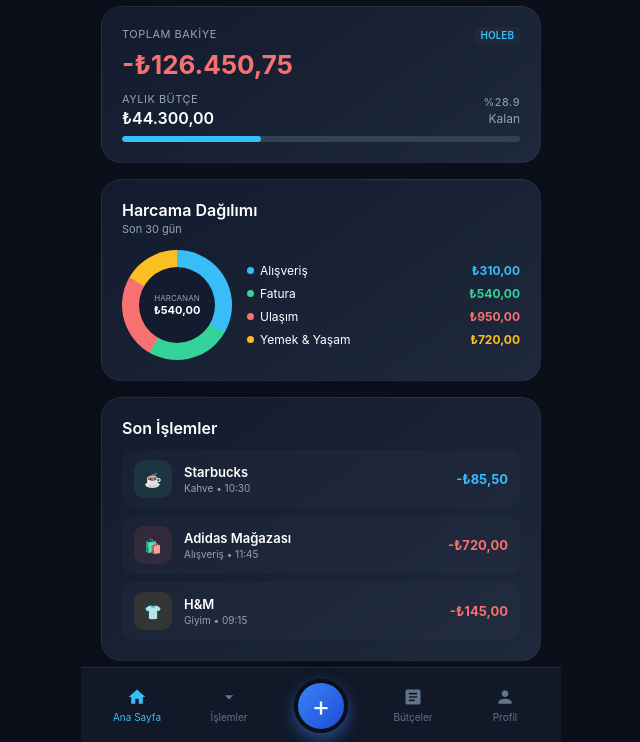
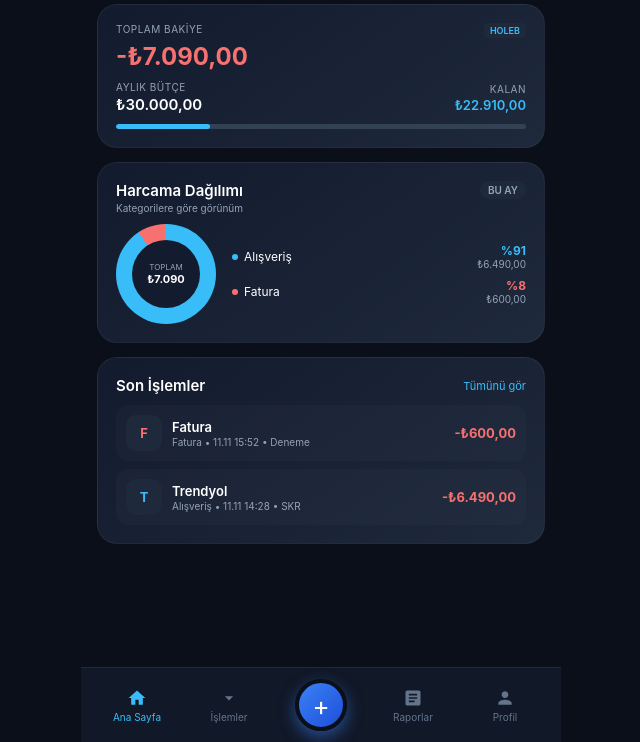
Before and after one commit to FatihKoc81/Katip, a plain HTML site: page index.html in a window 1280 px wide. Shown: the part 58-800 px from the top of the page, without its empty margins (319-959 px from the left). Drawn offline with Linux system fonts and the light colour scheme.

Commit message:
Refactor styles and update HTML structure

```diff
--- a/index.html
+++ b/index.html
@@ -34,19 +34,19 @@
             gap: 10px;
         }
         .logo-icon {
-            width: 32px;
-            height: 32px;
+            width: 30px;
+            height: 30px;
             background: linear-gradient(135deg, #3b82f6, #1d4ed8);
             border-radius: 8px;
             display: flex;
             align-items: center;
             justify-content: center;
             font-weight: bold;
-            font-size: 18px;
+            font-size: 16px;
         }
         .logo-text h1 {
-            font-size: 16px;
-            letter-spacing: 1px;
+            font-size: 15px;
+            letter-spacing: 0.5px;
             font-weight: 700;
         }
         .header-icons {
@@ -57,88 +57,94 @@
         .content {
             flex: 1;
             overflow-y: auto;
-            padding: 0 20px 90px 20px;
+            padding: 0 16px 90px 16px;
         }
         .card {
             background: linear-gradient(145deg, #131b2e, #1e293b);
             border-radius: 20px;
-            padding: 20px;
-            margin-bottom: 16px;
+            padding: 18px;
+            margin-bottom: 14px;
             border: 1px solid rgba(255, 255, 255, 0.05);
         }
-        .balance-header {
+        .card-top {
             display: flex;
             justify-content: space-between;
             align-items: flex-start;
-            margin-bottom: 6px;
+            margin-bottom: 4px;
         }
-        .balance-title {
-            font-size: 11px;
+        .label-muted {
+            font-size: 10px;
             color: #94a3b8;
             letter-spacing: 0.5px;
             text-transform: uppercase;
         }
-        .balance-subtag {
-            font-size: 10px;
+        .subtag {
+            font-size: 9px;
             background: #1e293b;
             color: #38bdf8;
             padding: 2px 6px;
             border-radius: 4px;
             font-weight: 600;
         }
-        .balance-amount {
-            font-size: 26px;
+        .amount-main {
+            font-size: 24px;
             font-weight: 700;
             color: #f87171;
-            margin-bottom: 12px;
+            margin-bottom: 10px;
         }
-        .budget-row {
+        .flex-row {
             display: flex;
             justify-content: space-between;
             align-items: center;
         }
+        .sub-val {
+            font-size: 15px;
+            font-weight: 600;
+            color: #ffffff;
+        }
         .progress-bar {
             width: 100%;
-            height: 6px;
+            height: 5px;
             background: #334155;
             border-radius: 3px;
             overflow: hidden;
-            margin-top: 8px;
+            margin-top: 10px;
         }
         .progress-fill {
-            width: 35%;
+            width: 23%;
             height: 100%;
             background: #38bdf8;
             border-radius: 3px;
         }
-        .section-title {
-            font-size: 16px;
+        .sec-title {
+            font-size: 15px;
             font-weight: 600;
             margin-bottom: 2px;
         }
-        .section-subtitle {
-            font-size: 11px;
+        .sec-sub {
+            font-size: 10px;
             color: #94a3b8;
-            margin-bottom: 14px;
+            margin-bottom: 12px;
         }
-        .chart-container {
+        .chart-box {
             display: flex;
             align-items: center;
-            gap: 15px;
+            gap: 16px;
         }
         .donut {
-            width: 110px;
-            height: 110px;
+            width: 100px;
+            height: 100px;
             border-radius: 50%;
-            background: conic-gradient(#38bdf8 0deg 120deg, #34d399 120deg 210deg, #f87171 210deg 300deg, #fbbf24 300deg 360deg);
+            background: conic-gradient(#38bdf8 0deg 327deg, #f87171 327deg 360deg);
             display: flex;
             align-items: center;
             justify-content: center;
             position: relative;
+            flex-shrink: 0;
         }
         .donut-inner {
-            width: 76px;
-            height: 76px;
+            width: 68px;
+            height: 68px;
             background: #131b2e;
             border-radius: 50%;
             display: flex;
@@ -156,64 +162,63 @@
             font-size: 11px;
             font-weight: 700;
         }
-        .categories {
+        .categories-list {
             flex: 1;
             display: flex;
             flex-direction: column;
             gap: 8px;
         }
-        .category-item {
+        .cat-row {
             display: flex;
             justify-content: space-between;
             align-items: center;
             font-size: 12px;
         }
-        .cat-info {
+        .cat-left {
             display: flex;
             align-items: center;
             gap: 6px;
         }
         .dot {
-            width: 7px;
-            height: 7px;
+            width: 6px;
+            height: 6px;
             border-radius: 50%;
         }
-
-        .transaction-item {
+        .tx-card {
             display: flex;
             align-items: center;
             justify-content: space-between;
             background: rgba(255, 255, 255, 0.02);
-            padding: 10px 12px;
+            padding: 10px;
             border-radius: 12px;
             margin-bottom: 8px;
         }
         .tx-left {
             display: flex;
             align-items: center;
-            gap: 12px;
+            gap: 10px;
         }
-        .tx-icon {
-            width: 38px;
-            height: 38px;
+        .tx-avatar {
+            width: 36px;
+            height: 36px;
             border-radius: 10px;
             background: #1e293b;
             display: flex;
             align-items: center;
             justify-content: center;
             font-weight: 700;
-            font-size: 14px;
+            font-size: 13px;
         }
-        .tx-details h4 {
+        .tx-info h4 {
             font-size: 13px;
             font-weight: 600;
-            margin-bottom: 2px;
+            margin-bottom: 1px;
         }
-        .tx-details p {
+        .tx-info p {
             font-size: 10px;
             color: #94a3b8;
         }
-        .tx-amount {
+        .tx-val {
             font-size: 13px;
             font-weight: 700;
             color: #f87171;
@@ -238,7 +243,7 @@
             display: flex;
             flex-direction: column;
             align-items: center;
-            gap: 4px;
+            gap: 3px;
             color: #64748b;
             font-size: 10px;
             text-decoration: none;
@@ -252,24 +257,24 @@
             height: 20px;
             fill: currentColor;
         }
-        .fab-container {
+        .fab-box {
             position: relative;
             flex: 1;
             display: flex;
             justify-content: center;
         }
-        .fab {
+        .fab-btn {
             position: absolute;
             top: -26px;
-            width: 54px;
-            height: 54px;
+            width: 52px;
+            height: 52px;
             background: linear-gradient(135deg, #3b82f6, #1d4ed8);
             border-radius: 50%;
             display: flex;
             align-items: center;
             justify-content: center;
             color: #ffffff;
-            font-size: 28px;
+            font-size: 26px;
             box-shadow: 0 6px 16px rgba(59, 130, 246, 0.5);
             border: 4px solid #0b0f19;
             cursor: pointer;
@@ -285,28 +290,28 @@
             </div>
         </div>
         <div class="header-icons">
-            <svg viewBox="0 0 24 24" width="20" height="20" fill="none" stroke="currentColor" stroke-width="2"><circle cx="11" cy="11" r="8"></circle><line x1="21" y1="21" x2="16.65" y2="16.65"></line></svg>
-            <svg viewBox="0 0 24 24" width="20" height="20" fill="none" stroke="currentColor" stroke-width="2"><path d="M4 15s1-1 4-1 5 2 8 2 4-1 4-1V3s-1 1-4 1-5-2-8-2-4 1-4 1z"></path><line x1="4" y1="22" x2="4" y2="15"></line></svg>
+            <svg width="18" height="18" fill="none" stroke="currentColor" stroke-width="2" viewBox="0 0 24 24"><circle cx="11" cy="11" r="8"></circle><line x1="21" y1="21" x2="16.65" y2="16.65"></line></svg>
+            <svg width="18" height="18" fill="none" stroke="currentColor" stroke-width="2" viewBox="0 0 24 24"><path d="M12 5v.01M12 12v.01M12 19v.01"></path></svg>
         </div>
     </header>
 
     <div class="content">
         <!-- Bakiye Kartı -->
         <div class="card">
-            <div class="balance-header">
-                <span class="balance-title">Toplam Bakiye</span>
-                <span class="balance-subtag">HOLEB</span>
+            <div class="card-top">
+                <span class="label-muted">TOPLAM BAKİYE</span>
+                <span class="subtag">HOLEB</span>
             </div>
-            <div class="balance-amount">-₺126.450,75</div>
+            <div class="amount-main">-₺7.090,00</div>
 
-            <div class="budget-row">
+            <div class="flex-row">
                 <div>
-                    <div class="balance-title" style="margin-bottom:2px;">Aylık Bütçe</div>
-                    <div style="font-size: 16px; font-weight: 600;">₺44.300,00</div>
+                    <div class="label-muted" style="margin-bottom:2px;">AYLIK BÜTÇE</div>
+                    <div class="sub-val">₺30.000,00</div>
                 </div>
                 <div style="text-align: right;">
-                    <div class="balance-title" style="margin-bottom:2px;">%28.9</div>
-                    <div style="font-size: 12px; color: #94a3b8;">Kalan</div>
+                    <div class="label-muted" style="margin-bottom:2px;">Kalan</div>
+                    <div style="font-size: 13px; font-weight: 600; color: #38bdf8;">₺22.910,00</div>
                 </div>
             </div>
 
@@ -317,44 +322,41 @@
 
         <!-- Harcama Dağılımı -->
         <div class="card">
-            <h3 class="section-title">Harcama Dağılımı</h3>
-            <p class="section-subtitle">Son 30 gün</p>
+            <div class="flex-row" style="align-items: flex-start; margin-bottom: 10px;">
+                <div>
+                    <h3 class="sec-title">Harcama Dağılımı</h3>
+                    <p class="sec-sub" style="margin-bottom: 0;">Kategorilere göre görünüm</p>
+                </div>
+                <span style="font-size: 10px; background: #1e293b; padding: 3px 8px; border-radius: 20px; color: #94a3b8; font-weight: 600;">BU AY</span>
+            </div>
 
-            <div class="chart-container">
+            <div class="chart-box">
                 <div class="donut">
                     <div class="donut-inner">
-                        <small>Harcanan</small>
-                        <span>₺540,00</span>
+                        <small>TOPLAM</small>
+                        <span>₺7.090</span>
                     </div>
                 </div>
-                <div class="categories">
-                    <div class="category-item">
-                        <div class="cat-info">
+                <div class="categories-list">
+                    <div class="cat-row">
+                        <div class="cat-left">
                             <div class="dot" style="background: #38bdf8;"></div>
                             <span>Alışveriş</span>
                         </div>
-                        <strong style="color: #38bdf8;">₺310,00</strong>
+                        <div style="text-align: right;">
+                            <strong style="color: #38bdf8;">%91</strong>
+                            <div style="font-size: 10px; color: #94a3b8;">₺6.490,00</div>
+                        </div>
                     </div>
-                    <div class="category-item">
-                        <div class="cat-info">
-                            <div class="dot" style="background: #34d399;"></div>
+                    <div class="cat-row">
+                        <div class="cat-left">
+                            <div class="dot" style="background: #f87171;"></div>
                             <span>Fatura</span>
                         </div>
-                        <strong style="color: #34d399;">₺540,00</strong>
-                    </div>
-                    <div class="category-item">
-                        <div class="cat-info">
-                            <div class="dot" style="background: #f87171;"></div>
-                            <span>Ulaşım</span>
+                        <div style="text-align: right;">
+                            <strong style="color: #f87171;">%8</strong>
+                            <div style="font-size: 10px; color: #94a3b8;">₺600,00</div>
                         </div>
-                        <strong style="color: #f87171;">₺950,00</strong>
-                    </div>
-                    <div class="category-item">
-                        <div class="cat-info">
-                            <div class="dot" style="background: #fbbf24;"></div>
-                            <span>Yemek & Yaşam</span>
-                        </div>
-                        <strong style="color: #fbbf24;">₺720,00</strong>
                     </div>
                 </div>
             </div>
@@ -362,39 +364,31 @@
 
         <!-- Son İşlemler -->
         <div class="card" style="margin-bottom: 0;">
-            <h3 class="section-title" style="margin-bottom: 12px;">Son İşlemler</h3>
+            <div class="flex-row" style="margin-bottom: 10px;">
+                <h3 class="sec-title" style="margin-bottom: 0;">Son İşlemler</h3>
+                <a href="#" style="font-size: 11px; color: #38bdf8; text-decoration: none;">Tümünü gör</a>
+            </div>
 
-            <div class="transaction-item">
+            <div class="tx-card">
                 <div class="tx-left">
-                    <div class="tx-icon" style="color: #34d399; background: rgba(52, 211, 153, 0.1);">☕</div>
-                    <div class="tx-details">
-                        <h4>Starbucks</h4>
-                        <p>Kahve • 10:30</p>
+                    <div class="tx-avatar" style="color: #f87171;">F</div>
+                    <div class="tx-info">
+                        <h4>Fatura</h4>
+                        <p>Fatura • 11.11 15:52 • Deneme</p>
                     </div>
                 </div>
-                <div class="tx-amount" style="color: #38bdf8;">-₺85,50</div>
+                <div class="tx-val">-₺600,00</div>
             </div>
 
-            <div class="transaction-item">
+            <div class="tx-card" style="margin-bottom: 0;">
                 <div class="tx-left">
-                    <div class="tx-icon" style="color: #f87171; background: rgba(248, 113, 113, 0.1);">🛍️</div>
-                    <div class="tx-details">
-                        <h4>Adidas Mağazası</h4>
-                        <p>Alışveriş • 11:45</p>
+                    <div class="tx-avatar" style="color: #38bdf8;">T</div>
+                    <div class="tx-info">
+                        <h4>Trendyol</h4>
+                        <p>Alışveriş • 11.11 14:28 • SKR</p>
                     </div>
                 </div>
-                <div class="tx-amount">-₺720,00</div>
-            </div>
-
-            <div class="transaction-item" style="margin-bottom: 0;">
-                <div class="tx-left">
-                    <div class="tx-icon" style="color: #fbbf24; background: rgba(251, 191, 36, 0.1);">👕</div>
-                    <div class="tx-details">
-                        <h4>H&M</h4>
-                        <p>Giyim • 09:15</p>
-                    </div>
-                </div>
-                <div class="tx-amount">-₺145,00</div>
+                <div class="tx-val" style="color: #f87171;">-₺6.490,00</div>
             </div>
         </div>
     </div>
@@ -409,12 +403,12 @@
             <svg viewBox="0 0 24 24"><path d="M7 10l5 5 5-5z"/></svg>
             <span>İşlemler</span>
         </a>
-        <div class="fab-container">
-            <div class="fab">+</div>
+        <div class="fab-box">
+            <div class="fab-btn">+</div>
         </div>
         <a href="#" class="nav-item">
             <svg viewBox="0 0 24 24"><path d="M19 3H5c-1.1 0-2 .9-2 2v14c0 1.1.9 2 2 2h14c1.1 0 2-.9 2-2V5c0-1.1-.9-2-2-2zm-5 14H7v-2h7v2zm3-4H7v-2h10v2zm0-4H7V7h10v2z"/></svg>
-            <span>Bütçeler</span>
+            <span>Raporlar</span>
         </a>
         <a href="#" class="nav-item">
             <svg viewBox="0 0 24 24"><path d="M12 12c2.21 0 4-1.79 4-4s-1.79-4-4-4-4 1.79-4 4 1.79 4 4 4zm0 2c-2.67 0-8 1.34-8 4v2h16v-2c0-2.66-5.33-4-8-4z"/></svg>
```
